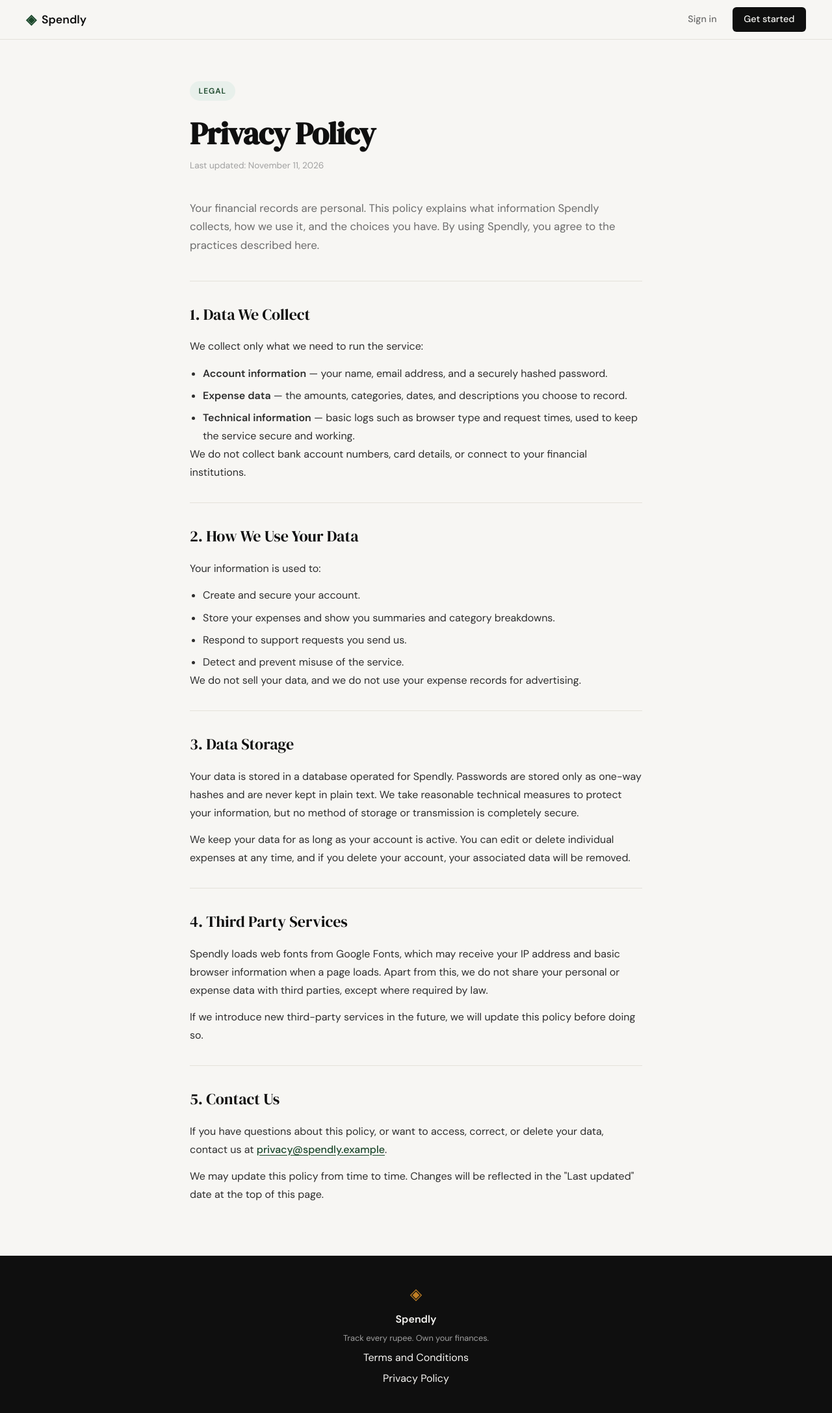
After one commit to PrateekAtGitHub/expense-monitor, a Flask app: page /privacy in a window 1280 px wide. The commit adds this page. Shown: the whole page at 65% size. Run offline with Flask 3, Linux system fonts and the light colour scheme.

Commit message:
landing: add privacy policy page and route
Co-Authored-By: Claude Opus 5.5 <noreply@anthropic.com>

```diff
--- a/app.py
+++ b/app.py
@@ -25,6 +25,11 @@ def login():
 @app.route("/terms")
 def terms():
     return render_template("terms.html")
+
+
+@app.route("/privacy")
+def privacy():
+    return render_template("privacy.html")
 
 
 # ------------------------------------------------------------------ #
--- a/static/css/style.css
+++ b/static/css/style.css
@@ -508,6 +508,77 @@ a { color: inherit; text-decoration: none; }
 }
 
 /* ------------------------------------------------------------------ */
+/* Legal pages (terms, privacy)                                        */
+/* ------------------------------------------------------------------ */
+
+.legal {
+    max-width: 760px;
+    margin: 0 auto;
+    padding: 4rem 2rem 5rem;
+}
+
+.legal-title {
+    font-family: var(--font-display);
+    font-size: clamp(2.25rem, 4vw, 3rem);
+    line-height: 1.1;
+    letter-spacing: -0.02em;
+    color: var(--ink);
+    margin-bottom: 0.75rem;
+}
+
+.legal-updated {
+    font-size: 0.85rem;
+    color: var(--ink-faint);
+    margin-bottom: 2.5rem;
+}
+
+.legal-intro {
+    font-size: 1.05rem;
+    color: var(--ink-muted);
+    line-height: 1.7;
+    margin-bottom: 2.5rem;
+}
+
+.legal-section {
+    padding-top: 2rem;
+    margin-top: 2rem;
+    border-top: 1px solid var(--border);
+}
+
+.legal-section h2 {
+    font-family: var(--font-display);
+    font-size: 1.5rem;
+    font-weight: 400;
+    color: var(--ink);
+    margin-bottom: 1rem;
+}
+
+.legal-section p,
+.legal-section li {
+    color: var(--ink-soft);
+    line-height: 1.75;
+}
+
+.legal-section p + p { margin-top: 0.85rem; }
+
+.legal-section ul {
+    margin: 0.85rem 0 0 1.25rem;
+}
+
+.legal-section li + li { margin-top: 0.4rem; }
+
+.legal-section a {
+    color: var(--accent);
+    font-weight: 500;
+    text-decoration: underline;
+    text-underline-offset: 3px;
+}
+
+@media (max-width: 600px) {
+    .legal { padding: 2.5rem 1rem 3.5rem; }
+}
+
+/* ------------------------------------------------------------------ */
 /* Responsive                                                          */
 /* ------------------------------------------------------------------ */
 
--- a/templates/base.html
+++ b/templates/base.html
@@ -35,7 +35,7 @@
             <span class="footer-name">Spendly</span>
             <p class="footer-copy">Track every rupee. Own your finances.</p>
             <a href="/terms">Terms and Conditions</a>
-            <a href="#">Privacy Policy</a>
+            <a href="/privacy">Privacy Policy</a>
         </div>
     </footer>
 
--- /dev/null
+++ b/templates/privacy.html
@@ -0,0 +1,90 @@
+{% extends "base.html" %}
+
+{% block title %}Privacy Policy — Spendly{% endblock %}
+
+{% block content %}
+
+<article class="legal">
+    <div class="hero-badge">Legal</div>
+    <h1 class="legal-title">Privacy Policy</h1>
+    <p class="legal-updated">Last updated: November 11, 2026</p>
+
+    <p class="legal-intro">
+        Your financial records are personal. This policy explains what
+        information Spendly collects, how we use it, and the choices you have.
+        By using Spendly, you agree to the practices described here.
+    </p>
+
+    <section class="legal-section">
+        <h2>1. Data We Collect</h2>
+        <p>We collect only what we need to run the service:</p>
+        <ul>
+            <li><strong>Account information</strong> — your name, email address, and a securely hashed password.</li>
+            <li><strong>Expense data</strong> — the amounts, categories, dates, and descriptions you choose to record.</li>
+            <li><strong>Technical information</strong> — basic logs such as browser type and request times, used to keep the service secure and working.</li>
+        </ul>
+        <p>
+            We do not collect bank account numbers, card details, or connect to
+            your financial institutions.
+        </p>
+    </section>
+
+    <section class="legal-section">
+        <h2>2. How We Use Your Data</h2>
+        <p>Your information is used to:</p>
+        <ul>
+            <li>Create and secure your account.</li>
+            <li>Store your expenses and show you summaries and category breakdowns.</li>
+            <li>Respond to support requests you send us.</li>
+            <li>Detect and prevent misuse of the service.</li>
+        </ul>
+        <p>
+            We do not sell your data, and we do not use your expense records
+            for advertising.
+        </p>
+    </section>
+
+    <section class="legal-section">
+        <h2>3. Data Storage</h2>
+        <p>
+            Your data is stored in a database operated for Spendly. Passwords
+            are stored only as one-way hashes and are never kept in plain text.
+            We take reasonable technical measures to protect your information,
+            but no method of storage or transmission is completely secure.
+        </p>
+        <p>
+            We keep your data for as long as your account is active. You can
+            edit or delete individual expenses at any time, and if you delete
+            your account, your associated data will be removed.
+        </p>
+    </section>
+
+    <section class="legal-section">
+        <h2>4. Third Party Services</h2>
+        <p>
+            Spendly loads web fonts from Google Fonts, which may receive your
+            IP address and basic browser information when a page loads. Apart
+            from this, we do not share your personal or expense data with third
+            parties, except where required by law.
+        </p>
+        <p>
+            If we introduce new third-party services in the future, we will
+            update this policy before doing so.
+        </p>
+    </section>
+
+    <section class="legal-section">
+        <h2>5. Contact Us</h2>
+        <p>
+            If you have questions about this policy, or want to access, correct,
+            or delete your data, contact us at
+            <a href="mailto:privacy@spendly.example">privacy@spendly.example</a>.
+        </p>
+        <p>
+            We may update this policy from time to time. Changes will be
+            reflected in the "Last updated" date at the top of this page.
+        </p>
+    </section>
+</article>
+
+{% endblock %}
```
Also changed, not shown: templates/terms.html (+0 -64 lines).
